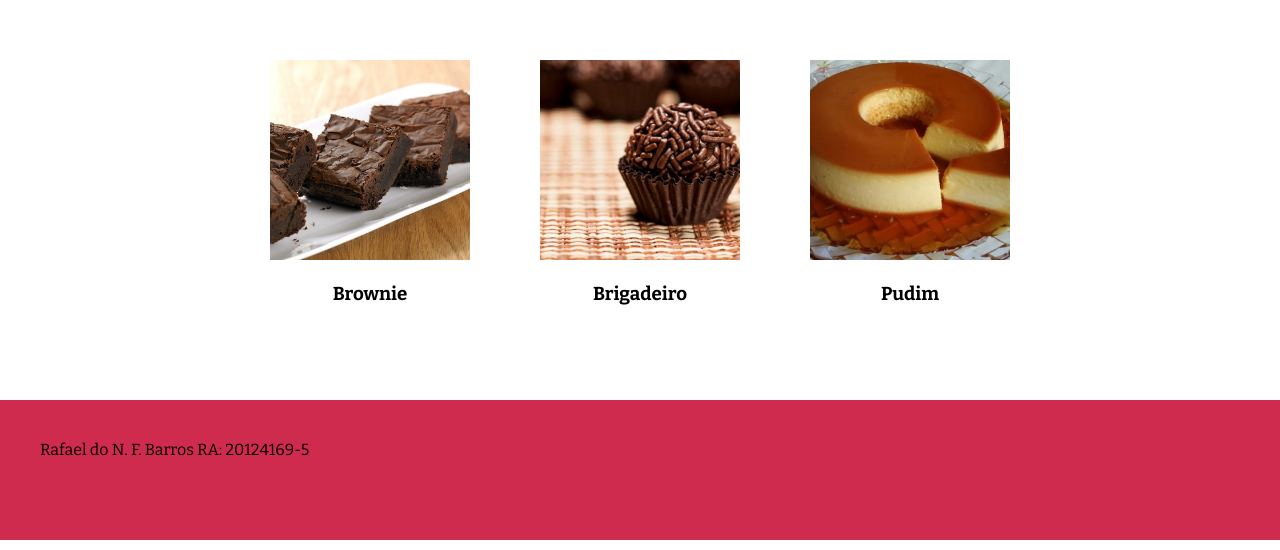
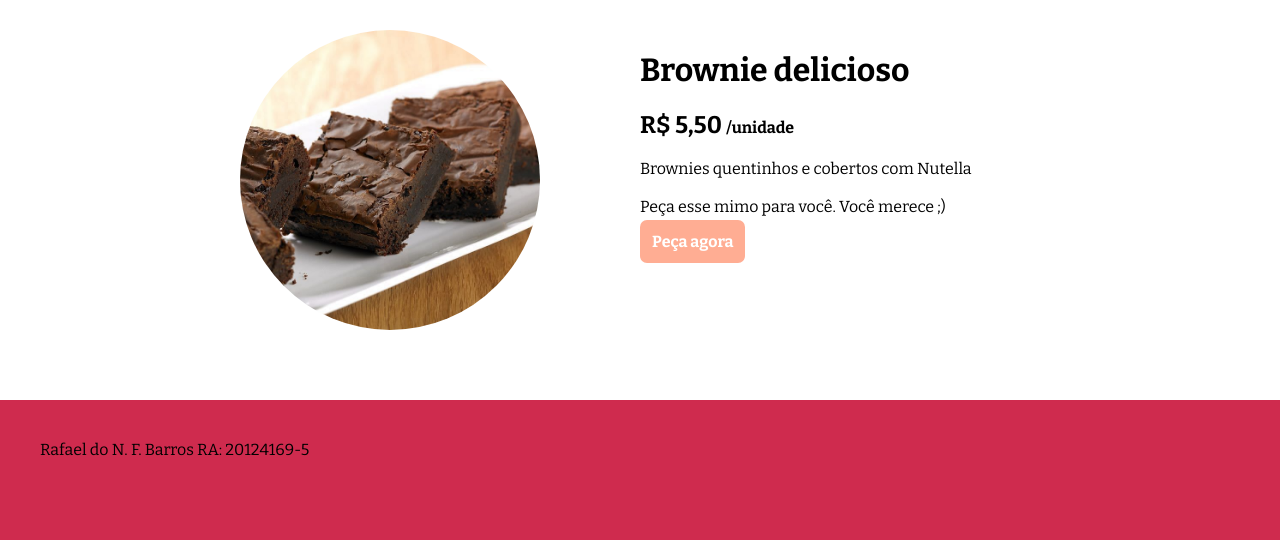
Before and after one commit to Rafaelfrb/20124169-5_RafaelBarros, a PHP site: page /index.php?page=produto&id=brownie in a window 1280 px wide. Shown: the part 250-800 px from the top of the page. Run offline with PHP 8.4, Linux system fonts and the light colour scheme.

Commit message:
Page produtos

```diff
--- /dev/null
+++ b/dados/produtos.php
@@ -0,0 +1,26 @@
+<?php
+
+$produtos['brownie'] = array(
+    'nome' => 'Brownie delicioso',
+    'descricao' => 'Brownies quentinhos e cobertos com Nutella
+    <br/><br/>
+    Peça esse mimo para você. Você merece ;)',
+    'preco' => 5.5,
+    'imagem' => 'Brownie.jpg'
+);
+$produtos['brigadeiro'] = array(
+    'nome' => 'Brigadeiro divino',
+    'descricao' => 'Brigadeiros caseiros. Iguais aos das festas de sua infância.
+    <br/><br/>
+    Peça esse mimo para você. Você merece ;)',
+    'preco' => 3.3,
+    'imagem' => 'Brigadeiro.jpg'
+);
+$produtos['pudim'] = array(
+    'nome' => 'Pudim da vó',
+    'descricao' => 'Pudim com aquele sabor de nostalgia de casa de vó
+    <br/><br/>
+    Peça esse mimo para você. Você merece ;)',
+    'preco' => 8.9,
+    'imagem' => 'Pudim.jpg'
+);
--- a/index.php
+++ b/index.php
@@ -9,9 +9,15 @@
     <link rel="preconnect" href="https://fonts.gstatic.com" crossorigin>
     <link href="https://fonts.googleapis.com/css2?family=Bitter:wght@300;400;700&display=swap" rel="stylesheet">
     <style>
+
         body {
             margin: 0;
             font-family: 'Bitter', serif;
+        }
+
+        a{
+            text-decoration: none;
+            color: inherit;
         }
         header {
             height: 187px;
@@ -58,6 +64,7 @@
             justify-content: space-between;
             margin: auto;
             padding-top: 30px;
+
         }
     </style>
 </head>
@@ -74,7 +81,14 @@
     <div class="content">
         <div class="container">
             <?php
-            include('pages/home.php');
+            $page = "home";
+            if(isset($_GET['page'])){
+
+                if(file_exists("pages/".$_GET['page'].".php")){
+                    $page = $_GET['page'];
+                }
+            }
+            include("pages/$page.php");
             ?>
         </div>
 
--- a/pages/home.php
+++ b/pages/home.php
@@ -1,3 +1,8 @@
+<?php
+    require_once('dados/produtos.php');
+?>
+
+
 <style>
     .card-produto{
         width: 200px;
@@ -7,19 +12,18 @@
     .card-produto img{
         width: 200px;
         height: 200px;
-        border radius: 100px;
+        border-radius: 100px;
     }
 </style>
-
+<?php
+    foreach($produtos as $id => $produto):
+?>
+<a href="index.php?page=produto&id=<?php echo $id?>">
 <div class="card-produto">
-    <img src="images/Brownie.jpg" alt="Brownie">
-    <h3>Brownie</h3>
+    <img src="images/<?php echo $produto['imagem']?>" alt="<?php echo $produto['nome']?>">
+    <h3><?php echo $produto['nome']?></h3>
 </div>
-<div class="card-produto">
-    <img src="images/Brigadeiro.jpg" alt="Brigadeiro">
-    <h3>Brigadeiro</h3>
-</div>
-<div class="card-produto">
-    <img src="images/Pudim.jpg" alt="Pudim">
-    <h3>Pudim</h3>
-</div>
+</a>
+<?php
+    endforeach
+?>
--- /dev/null
+++ b/pages/produto.php
@@ -0,0 +1,61 @@
+<style>
+    .prod-cl {
+        width: 50%;
+    }
+    .prod-cr {
+        width: 50%;
+    }
+    .prod-cl img{
+        width: 300px;
+        height: 300px;
+        border-radius: 150px;
+    }
+    .preco-unidade {
+        font-size: 16px;
+    }
+    .button {
+        text-decoration: none;
+        color: #FFF;
+        background-color: #FFAD93;
+        padding: 12px;
+        font-weight: bold;
+        border-radius: 7px;
+    }
+</style>
+
+<?php
+    require_once('dados/produtos.php');
+
+    $id = null;
+
+    if(isset($_GET['id'])){
+        $id = $_GET['id'];
+        if(!isset($produtos[$id]))
+        $id = null;
+    }
+
+
+    if(is_null($id)){
+        ?>
+    <div>
+        Código nulo ou inexistente.
+    </div>
+        <?php
+    }else{
+?>
+    <div class="prod-cl">
+        <img src="images/<?php echo $produtos[$id]['imagem']?>" alt="<?php echo $produtos[$id]['nome']?>">
+    </div>
+    <div class="prod-cr">
+<h1><?php echo $produtos[$id]['nome'] ?></h1>
+<h2><?php echo "R$ ".number_format($produtos[$id]['preco'],2, ",", ".") ?> <span class="preco-unidade">/unidade</span></h2>
+<p>
+        <?php echo $produtos[$id]['descricao']?>
+</p>
+<a href="index.php?page=contato" class="button">
+    Peça agora
+</a>
+    </div>
+<?php
+    }
+?>
```
